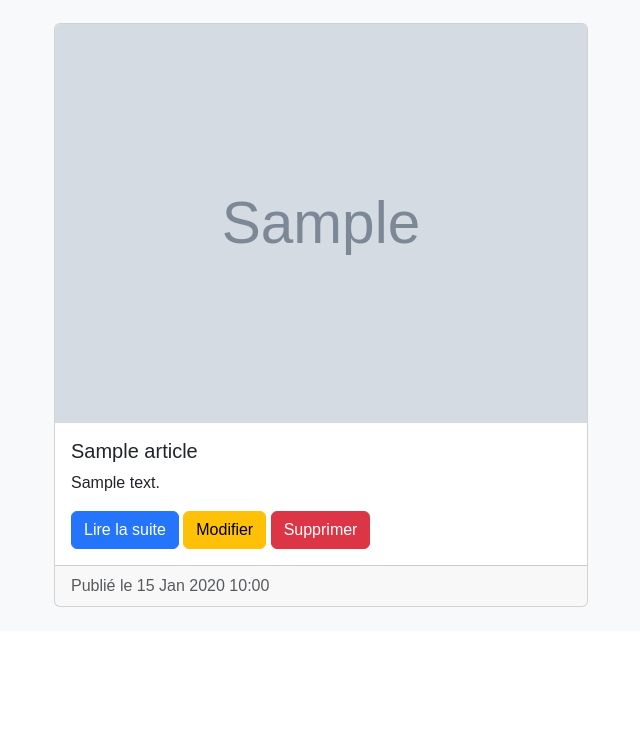
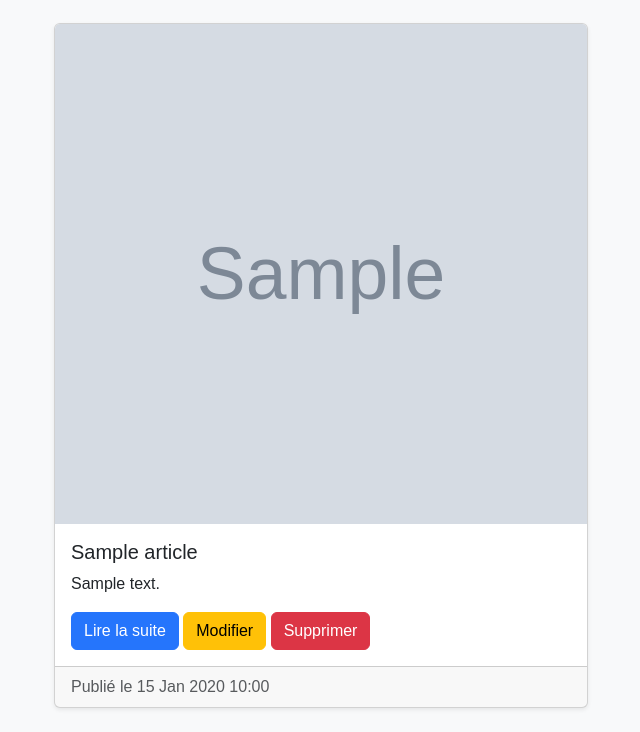
Before and after one commit to Amadou6124/myblog, a Django app: page /blog/ in a window 1280 px wide. Shown: the part 234-966 px from the top of the page, without its empty margins (40-680 px from the left). Before the commit the page ends 841 px from the top, so only its background shows below. Run offline with Django 5.2, Linux system fonts and the light colour scheme; tables that the repository leaves empty hold one stand-in row (values such as "Sample post"); grey boxes marked "Sample" are stand-in pictures.

Commit message:
Ajustement des images de article_list

```diff
--- a/src/post/templates/post/article_list.html
+++ b/src/post/templates/post/article_list.html
@@ -1,10 +1,10 @@
 {% extends 'base.html' %}
+{% load static %}
 
 {% block title %}Articles - My Blog{% endblock %}
 
 {% block content %}
 <div class="container mt-5">
-    <!-- Titre principal et description lead -->
     <div class="text-center mb-5">
         <h1 class="display-4">Nos Articles</h1>
         <p class="lead">Découvrez les derniers articles publiés, restez informé et trouvez l'inspiration à chaque lecture.</p>
@@ -14,16 +14,19 @@
         <div class="row">
             {% for article in articles %}
                 <div class="col-md-6 mb-4">
-                    <div class="card h-100">
+                    <div class="card h-100 shadow-sm d-flex flex-column">
                         {% if article.image %}
-                            <img src="{{ article.image.url }}" class="card-img-top" alt="{{ article.title }}">
+                            <img src="{{ article.image.url }}" class="card-img-top custom-card-img" alt="{{ article.title }}" style="height: 500px; object-fit: cover; width: 100%;">
                         {% endif %}
-                        <div class="card-body">
+                        <div class="card-body d-flex flex-column">
                             <h5 class="card-title">{{ article.title }}</h5>
                             <p class="card-text">{{ article.content|truncatewords:30 }}</p>
-                            <a href="{% url 'article-detail' article.pk %}" class="btn btn-primary">Lire la suite</a>
-                            <a href="{% url 'article-update' article.pk %}" class="btn btn-warning">Modifier</a>
-                            <a href="{% url 'article-delete' article.pk %}" class="btn btn-danger">Supprimer</a>
+
+                            <div class="mt-auto">
+                                <a href="{% url 'article-detail' article.pk %}" class="btn btn-primary">Lire la suite</a>
+                                <a href="{% url 'article-update' article.pk %}" class="btn btn-warning">Modifier</a>
+                                <a href="{% url 'article-delete' article.pk %}" class="btn btn-danger">Supprimer</a>
+                            </div>
                         </div>
                         <div class="card-footer text-muted">
                             Publié le {{ article.created_at|date:"d M Y H:i" }}
```
Also changed, not shown: src/myblog/static/css/style.css (line endings or trailing spaces).
